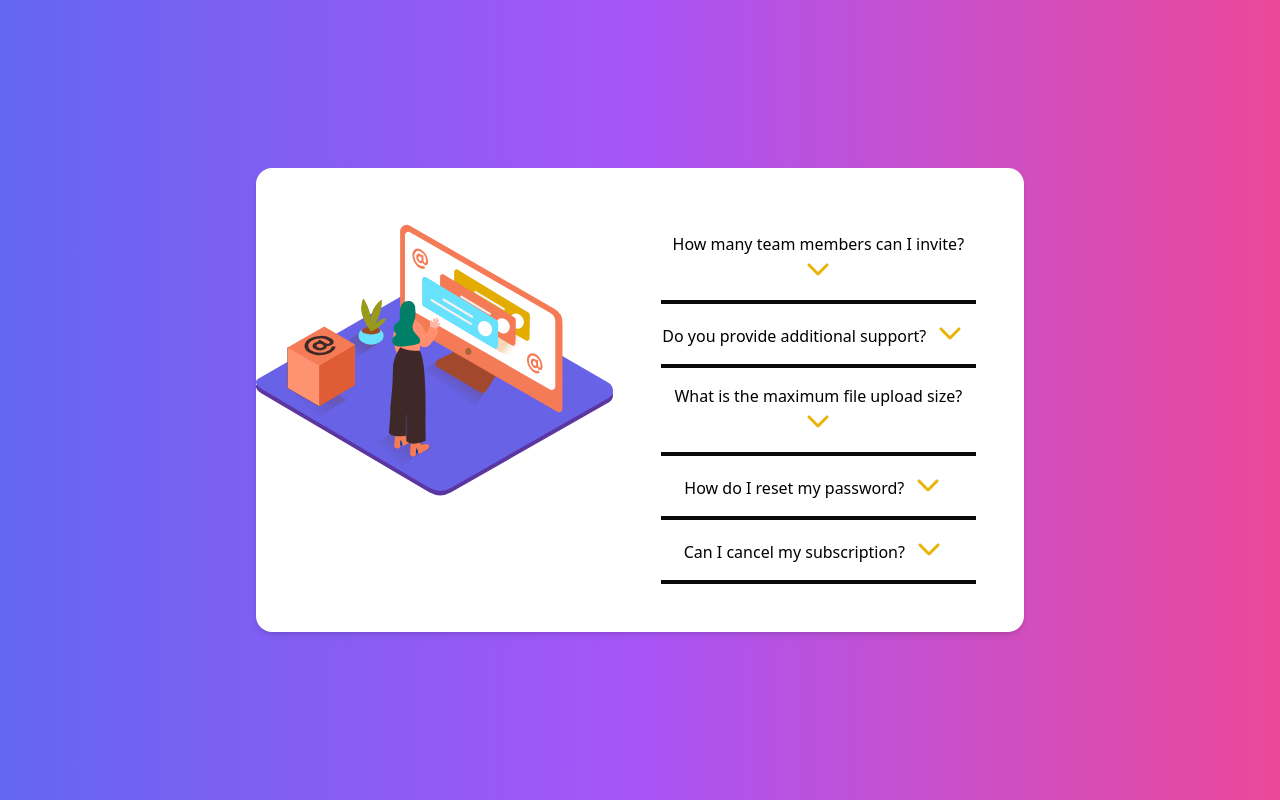
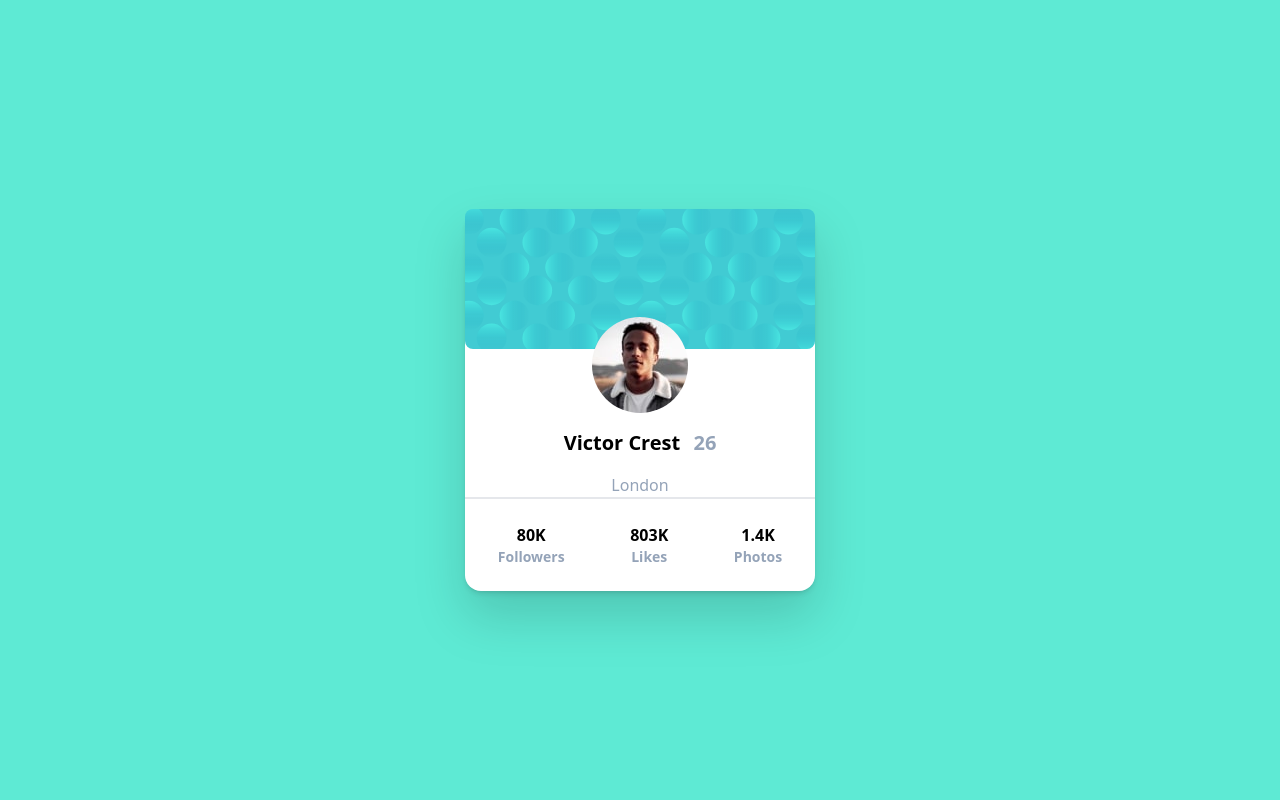
Before and after one commit to joeltmathew857/my-box, a React (Create React App) app: page / in a window 1280 px wide. Built offline with nearby package versions, Linux system fonts and the light colour scheme; the HTML template or start-up script is replaced by a standard one.

Commit message:
addedRoundedFull

```diff
--- a/src/App.js
+++ b/src/App.js
@@ -1,10 +1,12 @@
 import React from "react";
 import FAQcard from "./componets/FAQcard";
+import Sarah from "./componets/profile";
 
 const App = () => {
   return (
     <div>
-      <FAQcard />
+      {/* <FAQcard /> */}
+      <Sarah />
     </div>
   );
 };
--- a/src/componets/profile.jsx
+++ b/src/componets/profile.jsx
@@ -7,12 +7,24 @@
     <div className="flex justify-center items-center bg-teal-300 h-screen">
       <div className="flex items-center justify-between">
         <div className="max-w-sm mx-auto bg-white sm:max-w-md md:max-w-lg lg:max-w-xl xl:max-w-2xl drop-shadow-2xl rounded-2xl shadow-md text-center">
-          <img src={backgroundimg} alt="Profile Background " />
-          <img src={profile} alt="profile" className="rounded-full mx-auto" />
+          <div className="">
+            <img
+              src={backgroundimg}
+              alt="Profile Background"
+              className="rounded-lg"
+            />
+            <img
+              src={profile}
+              alt="profile"
+              className="rounded-full mx-auto -mt-8 "
+            />
+          </div>
           <h2 className="description text-xl font-semibold py-4">
             Victor Crest <span className="text-slate-400 ml-2">26</span>
           </h2>
-          <p className="text-gray-500 py-0 text-slate-400">London</p>
+          <p className="text-gray-500 py-0 text-slate-400 border-b-2 border-black-200 ">
+            London
+          </p>
           <div className="flex justify-around py-6 font-semibold">
             <div className="flex flex-col">
               80K <span className="text-slate-400 text-sm">Followers</span>{" "}
--- /dev/null
+++ b/src/componets/sarah.jsx
@@ -0,0 +1,35 @@
+import React from "react";
+import Ronaldo from "../assets/FAQimg/cristiano-ronaldo-nike-CR7-summer-2013-CR-Mercurial-Vapor-IX.jpeg";
+
+const Sarah = () => {
+  return (
+    <div>
+      <figure className="md:flex bg-slate-100 rounded-xl p-8 md:p-0 dark:bg-slate-800">
+        <img
+          className="w-24 h-24 md:w-48 md:h-auto md:rounded-none rounded-full mx-auto"
+          src={Ronaldo}
+          alt=""
+          width="384"
+          height="512"
+        />
+        <div className="pt-6 md:p-8 text-center md:text-left space-y-4">
+          <blockquote>
+            <p className="text-lg font-medium">
+              “Tailwind CSS is the only framework that I've seen scale on large
+              teams. It’s easy to customize, adapts to any design, and the build
+              size is tiny.”
+            </p>
+          </blockquote>
+          <figcaption className="font-medium">
+            <div className="text-sky-500 dark:text-sky-400">Sarah Dayan</div>
+            <div className="text-slate-700 dark:text-slate-500">
+              Staff Engineer, Algolia
+            </div>
+          </figcaption>
+        </div>
+      </figure>
+    </div>
+  );
+};
+
+export default Sarah;
```
Also changed, not shown: src/assets/FAQimg/cristiano-ronaldo-nike-CR7-summer-2013-CR-Mercurial-Vapor-IX.jpeg (added).
